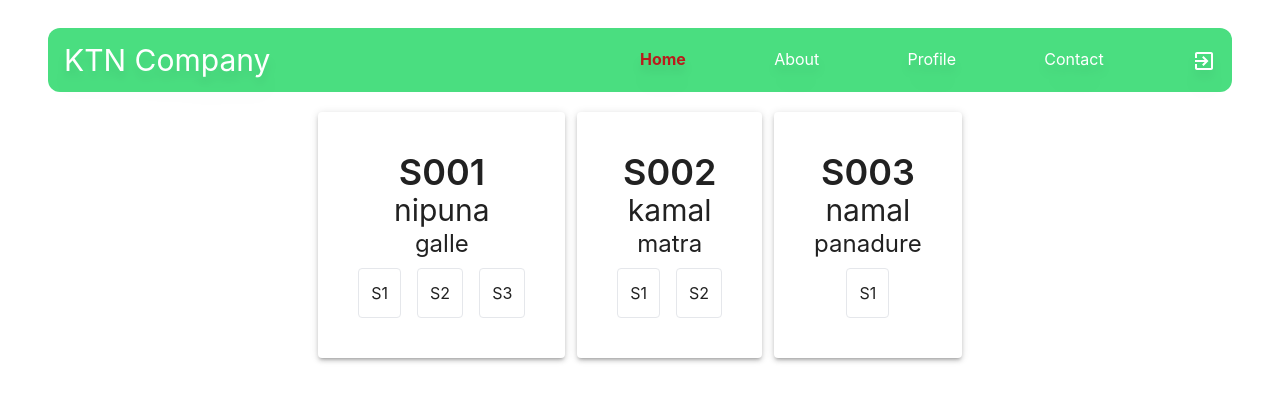
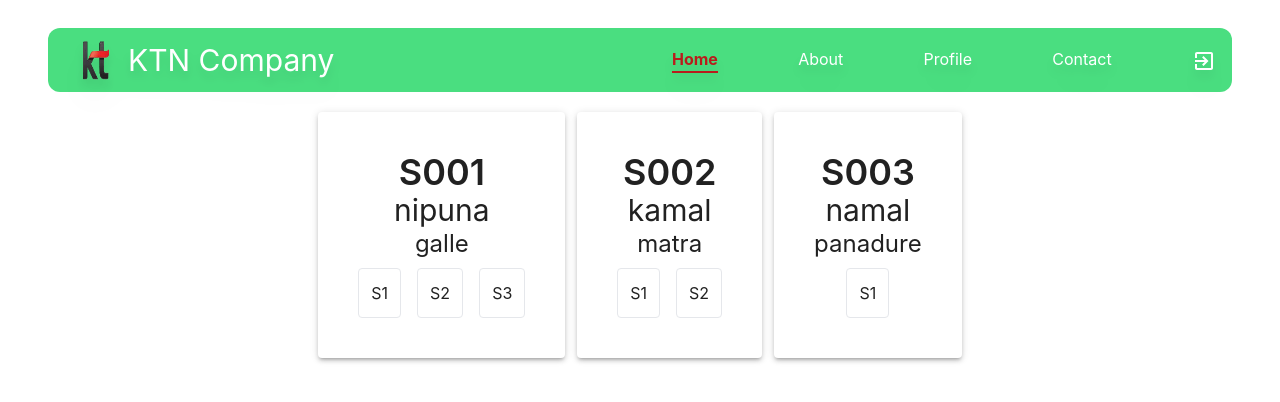
Before and after one commit to PiyumalNipuna60/React-Study-02, a React (Create React App) app in the folder project-02/: page / in a window 1280 px wide. Shown: the top 402 px of the page. Built offline with nearby package versions, Linux system fonts and the light colour scheme.

Commit message:
Add logo

```diff
--- a/project-02/src/components/header/Header.tsx
+++ b/project-02/src/components/header/Header.tsx
@@ -1,16 +1,18 @@
 import React, { Component } from 'react'
 import ExitToAppIcon from '@mui/icons-material/ExitToApp';
 import { NavLink } from 'react-router-dom';
+import logo from "../../assets/logo.png";
 
 export default class Header extends Component {
   render() {
 
-    const navStyle="text-red-700  font-bold";
+    const navStyle="text-red-700  font-bold border-b-2 border-b-red-700";
 
     return (
-      <div className="bg-green-400 border-gray-200 px-4 h-16  dark:bg-gray-600 font-Poppins text-white  rounded-xl">
+      <div className="bg-green-400 border-gray-200 px-4 h-16  dark:bg-gray-600 font-Poppins text-white  rounded-xl ">
         <div className="w-full h-full drop-shadow-xl">
         <div className="flex w-full h-full items-center">
+        <img src={logo} alt='logo' className='w-16 h-16'/>
           <div className='w-1/2'>
           <h2>KTN Company</h2>
           </div>
```
Also changed, not shown: project-02/src/assets/logo.png (added).
